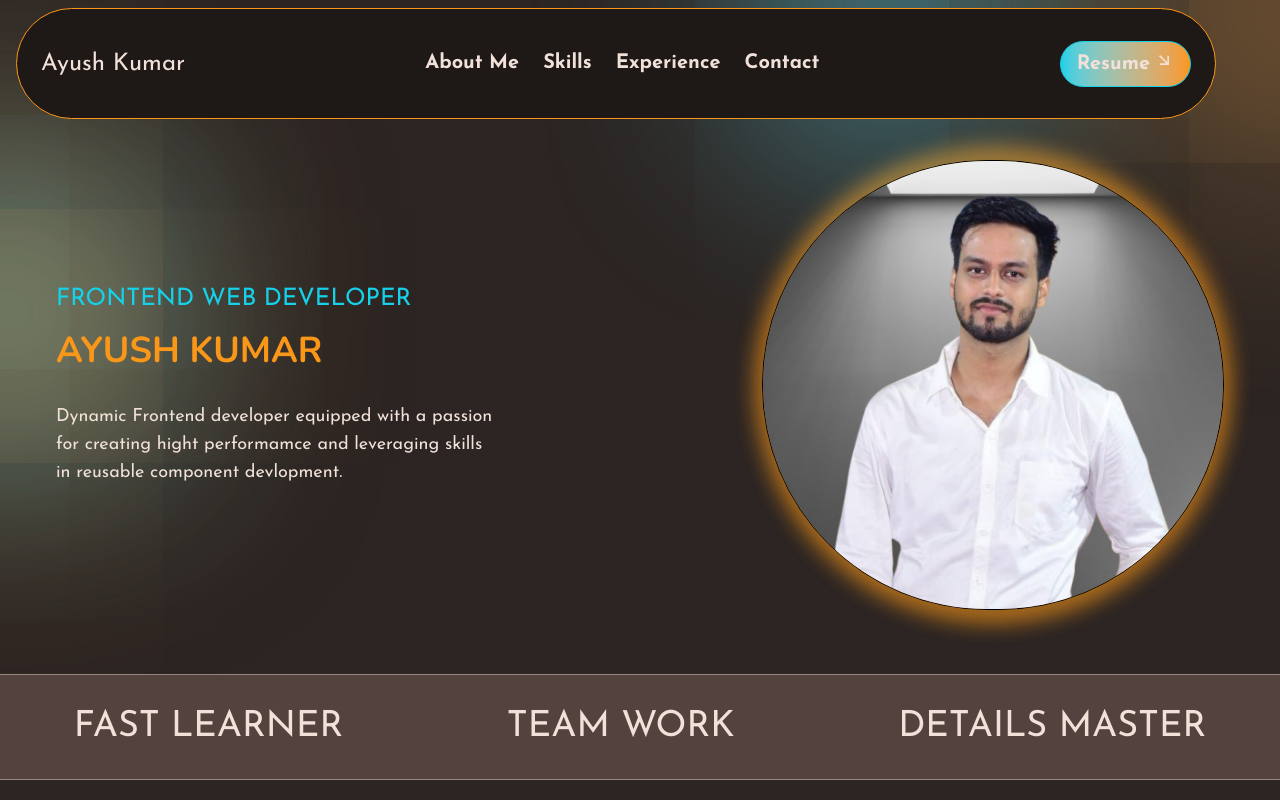
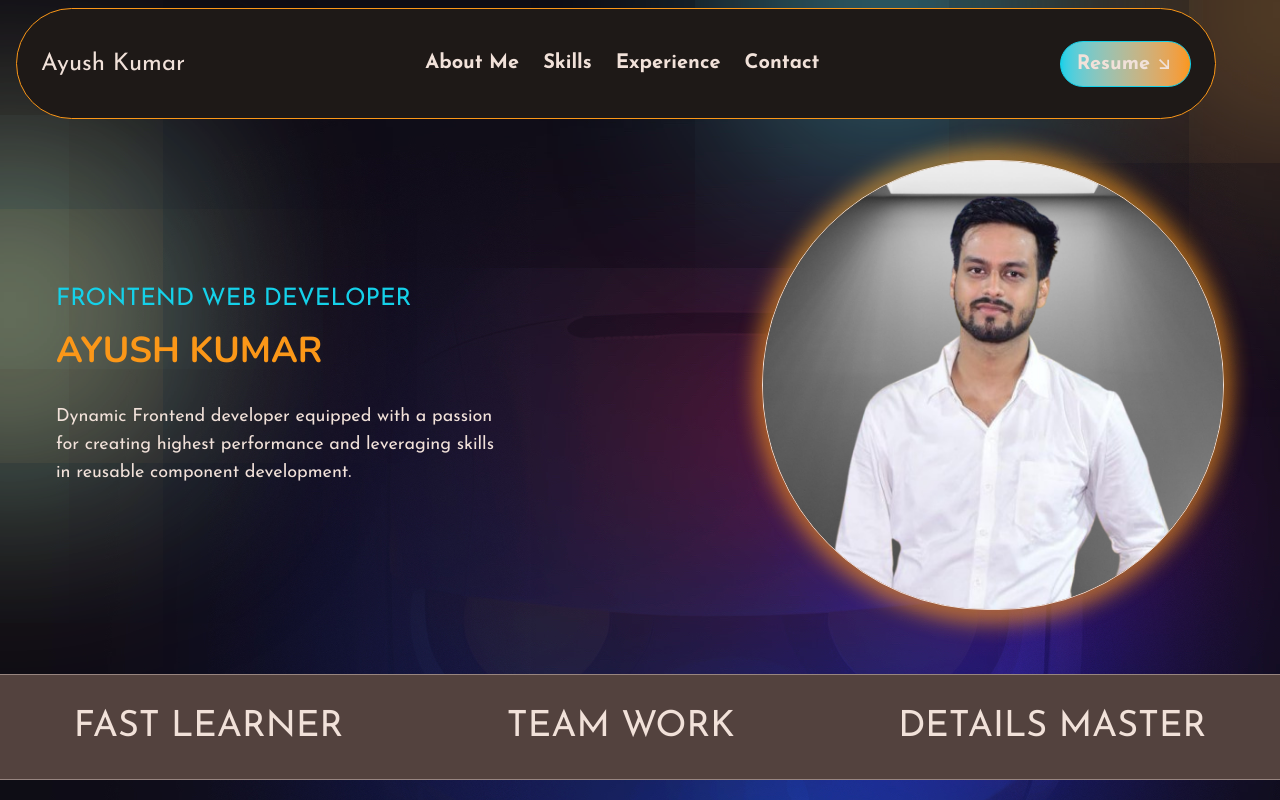
Before and after one commit to kumarayush0406/Ayushportfolio, a React (Vite) app: page / in a window 1280 px wide. Shown: the top 800 px of the page. Built offline with nearby package versions, Linux system fonts and the light colour scheme.

Commit message:
bg-changed

```diff
--- a/index.html
+++ b/index.html
@@ -1,4 +1,4 @@
-<!doctype html>
+<!DOCTYPE html>
 <html lang="en">
   <head>
     <meta charset="UTF-8" />
@@ -6,7 +6,7 @@
     <meta name="viewport" content="width=device-width, initial-scale=1.0" />
     <title>AK Portfolio</title>
   </head>
-  <body>
+  <body className="overflow-x-hidden">
     <div id="root"></div>
     <script type="module" src="/src/main.jsx"></script>
   </body>
--- a/src/App.jsx
+++ b/src/App.jsx
@@ -12,7 +12,7 @@ import FooterMain from "./components/Footer/FooterMain";
 
 function App() {
   return (
-    <main className="font-body">
+    <main className="font-body text-white relative overflow-hidden">
       <NavbarMain></NavbarMain>
       <HeroMain></HeroMain>
       <HeroGradient></HeroGradient>
--- a/src/components/experienceSection/ExperienceMain.jsx
+++ b/src/components/experienceSection/ExperienceMain.jsx
@@ -1,4 +1,4 @@
-import ExperienceText from "./experienceText";
+import ExperienceText from "./ExperienceText";
 import AllExperiences from "./AllExperiences";
 import { motion } from "framer-motion";
 import { fadeIn } from "../../framerMotion/variants";
--- a/src/components/heroSection/HeroText.jsx
+++ b/src/components/heroSection/HeroText.jsx
@@ -31,8 +31,8 @@ const HeroText = () => {
         className="text-lg mt-4 text-white"
       >
         Dynamic Frontend developer equipped with a passion <br /> for creating
-        hight performamce and leveraging skills <br /> in reusable component
-        devlopment.{" "}
+        highest performance and leveraging skills <br /> in reusable component
+        development.{" "}
       </motion.p>
     </div>
   );
--- a/src/components/navbar/NavbarBtn.jsx
+++ b/src/components/navbar/NavbarBtn.jsx
@@ -3,9 +3,12 @@ import { RiArrowRightDownLine } from "react-icons/ri";
 const NavbarBtn = () => {
   return (
     <button className="px-4 py-2 rounded-full text-xl font-bold text-white border-cyan border flex items-centre gap-1 bg-gradient-to-r from-cyan to-orange hover:border-orange hover:scale-110 transition-all duration-500 hover:shadow-cyanShadow ">
-     <a href="https://drive.google.com/file/d/10aJLoStAgGwX_iX9BU_x3wYszfiY3FDe/view?usp=drivesdk">Resume</a>
-      <div className="sm:hidden md:block">
-      <RiArrowRightDownLine /></div>
+      <a href="https://drive.google.com/file/d/10aJLoStAgGwX_iX9BU_x3wYszfiY3FDe/view?usp=drivesdk">
+        Resume
+      </a>
+      <div className=" sm:hidden md:block pt-1 ">
+        <RiArrowRightDownLine />
+      </div>
     </button>
   );
 };
--- a/src/index.css
+++ b/src/index.css
@@ -7,6 +7,7 @@
   --breakpoint-lg: 1024px;
   --breakpoint-xl: 1280px;
   --breakpoint-2xl: 1536px;
+  --color-background: #0e0c15;
   --color-brown: #53423e;
   --color-lightBrown: #645550;
   --color-darkBrown: #2c2523;
@@ -23,13 +24,19 @@
   --color-darkGrey: #3f4441;
   --font-body: "Josefin Sans", "sans-serif";
   --font-special: "Nunito", "sans-serif";
-  --shadow-cyanShadow:0px 0px 20px 0px rgba(94, 206, 220, 0.5);
-  --shadow-cyanBigShadow:10px 10px 1000px 500px rgba(94, 206, 220, 0.3);
-  --shadow-cyanMediumShadow:10px 10px 200px 150px rgba(94, 206, 220, 0.5);
-  --shadow-orangeBigShadow:10px 10px 10000px 500px rgba(240, 169, 79, 0.3);
-  --shadow-orangeMediumShadow:10px 10px 2000px 150px rgba(240, 169, 79, 0.5);
+  --shadow-cyanShadow: 0px 0px 20px 0px rgba(94, 206, 220, 0.5);
+  --shadow-cyanBigShadow: 10px 10px 1000px 500px rgba(94, 206, 220, 0.3);
+  --shadow-cyanMediumShadow: 10px 10px 200px 150px rgba(94, 206, 220, 0.5);
+  --shadow-orangeBigShadow: 10px 10px 10000px 500px rgba(240, 169, 79, 0.3);
+  --shadow-orangeMediumShadow: 10px 10px 2000px 150px rgba(240, 169, 79, 0.5);
 }
 
-body{
-  @apply bg-darkBrown;
+body {
+  @apply bg-background;
 }
+
+main {
+  background-image: url("../public/images/hero-background.jpg");
+  background-repeat: no-repeat;
+  z-index: 70;
+}
```
Also changed, not shown: src/App.css (+4 -4 lines), src/components/navbar/NavbarMain.jsx (+17 -9 lines), public/images/curve.png (added), public/images/hero-background.jpg (added).
